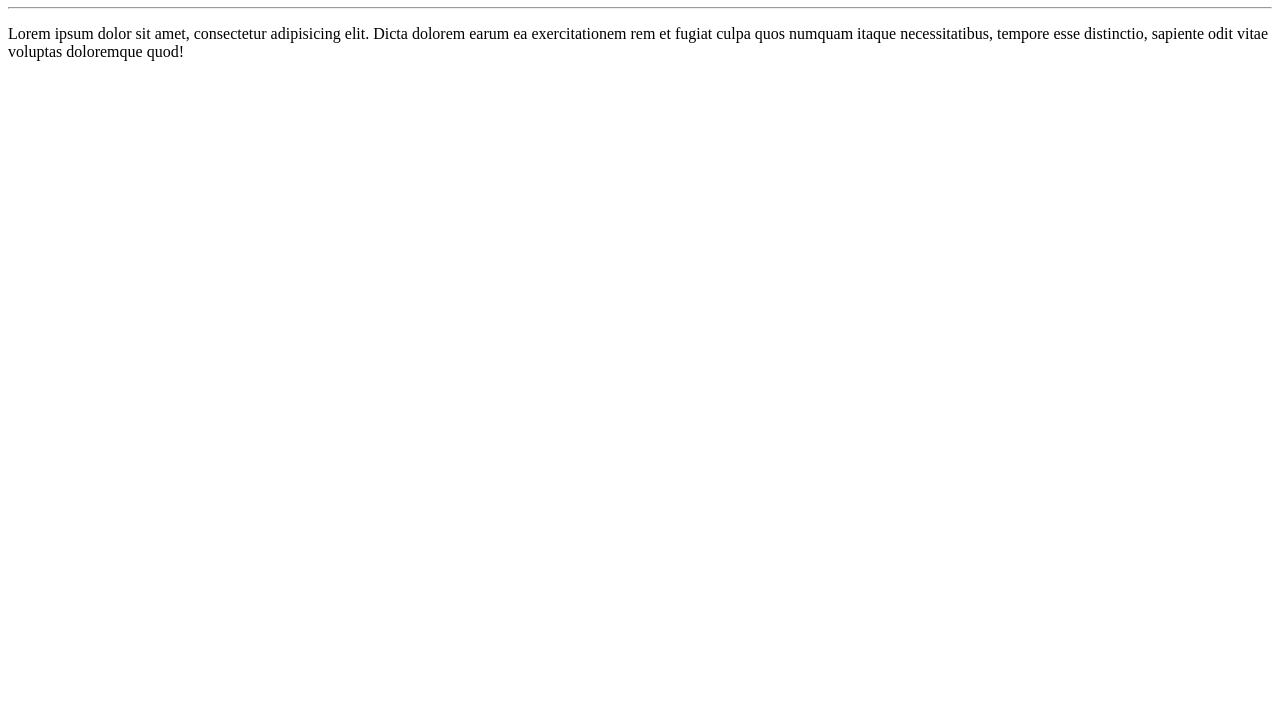
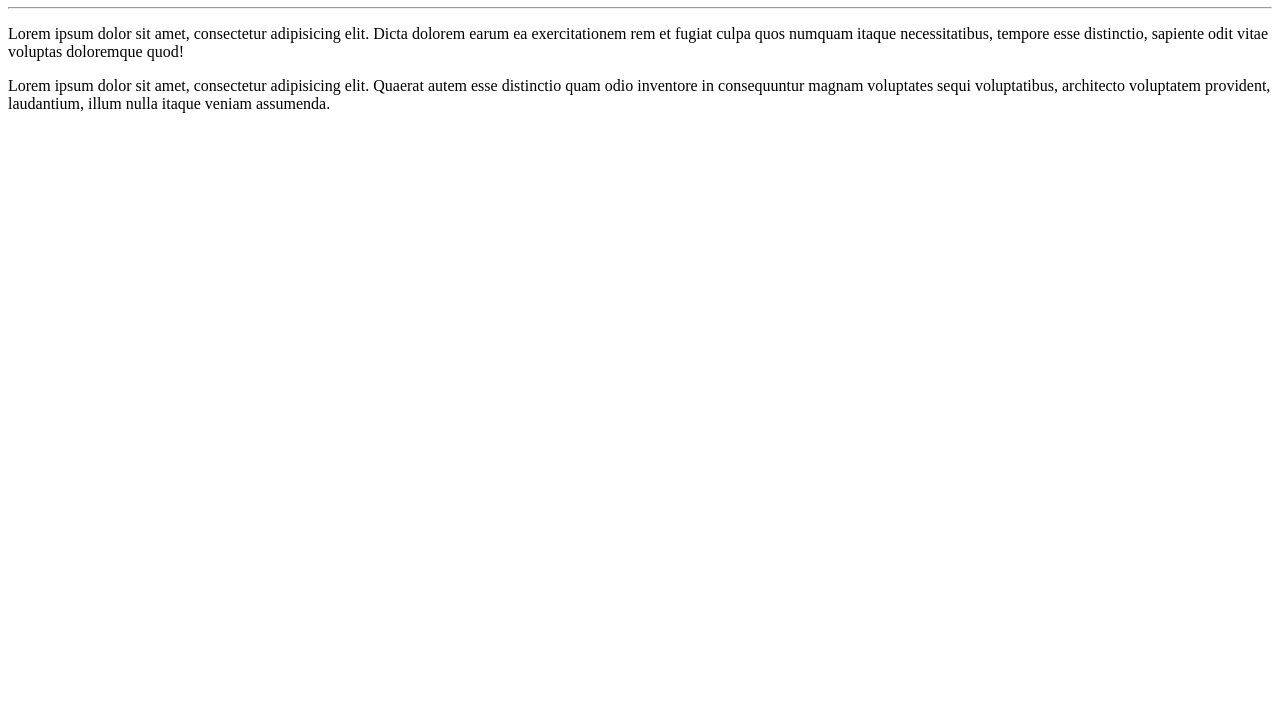
Before and after one commit to CarlusNeto/Ola-Mundo, a plain HTML site: page Site Exemplo/index.html in a window 1280 px wide. Shown: the part 73-800 px from the top of the page. Drawn offline with Linux system fonts and the light colour scheme.

Commit message:
Adicionei mais um parágrafo

```diff
--- a/Site Exemplo/index.html
+++ b/Site Exemplo/index.html
@@ -9,5 +9,6 @@
     <h1>Olá, Mundo</h1>
     <hr>
     <p>Lorem ipsum dolor sit amet, consectetur adipisicing elit. Dicta dolorem earum ea exercitationem rem et fugiat culpa quos numquam itaque necessitatibus, tempore esse distinctio, sapiente odit vitae voluptas doloremque quod!</p>
+    <p>Lorem ipsum dolor sit amet, consectetur adipisicing elit. Quaerat autem esse distinctio quam odio inventore in consequuntur magnam voluptates sequi voluptatibus, architecto voluptatem provident, laudantium, illum nulla itaque veniam assumenda.</p>
 </body>
 </html>
```
